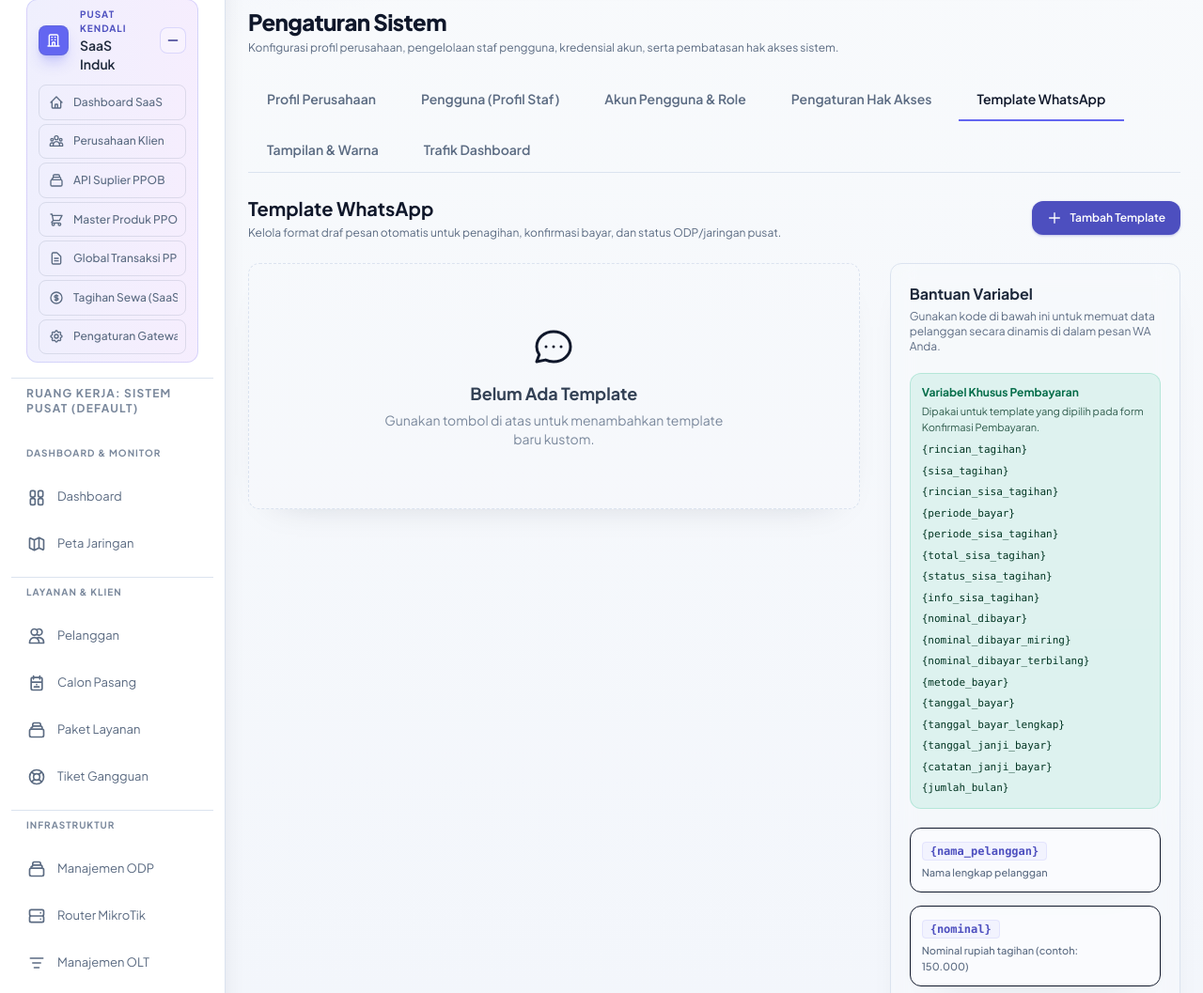
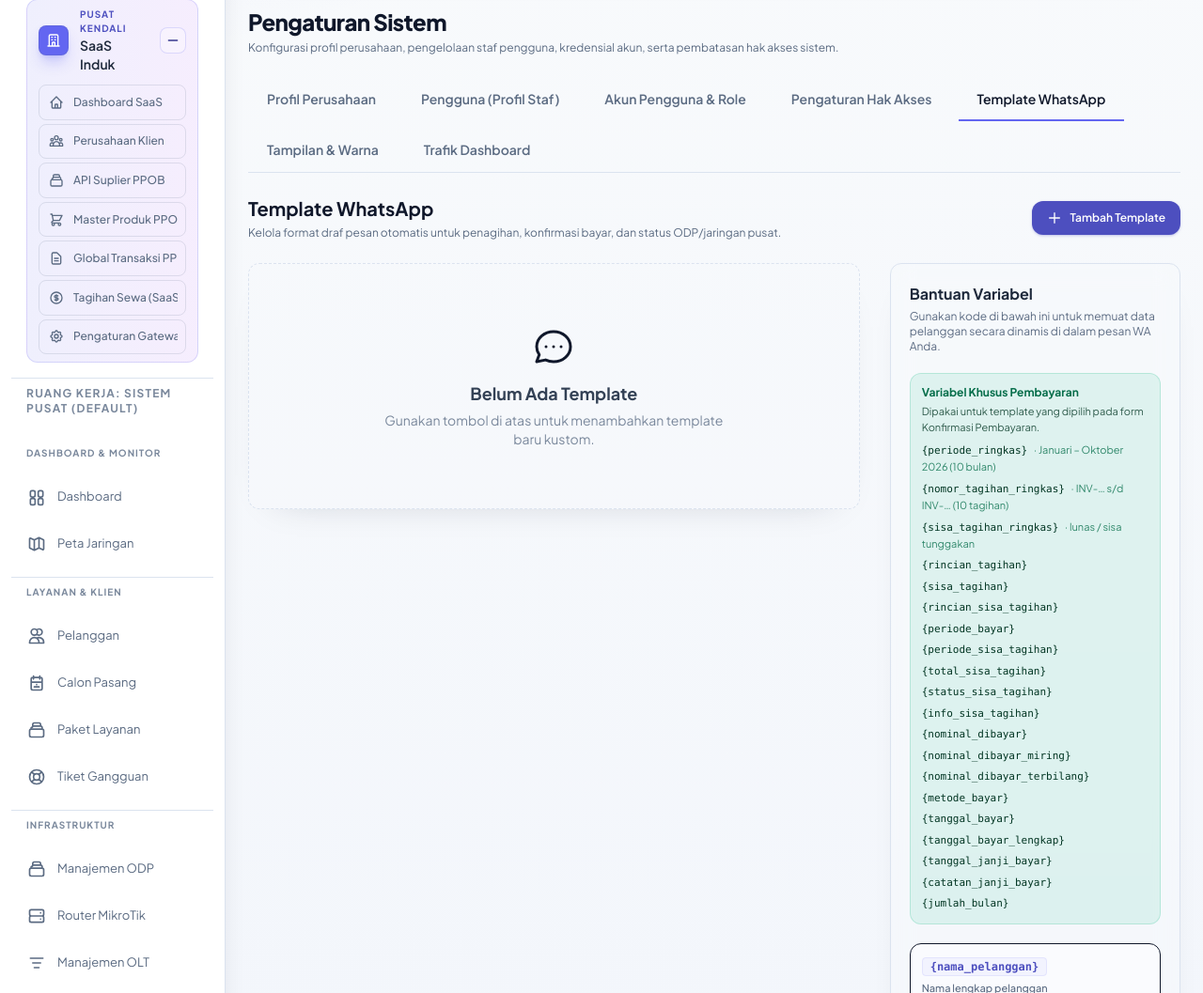
Before and after one commit to setiawan30y-creator/wifi_smart_wifi, a Laravel app: page /settings in a window 1280 px wide, after a click on "Template WhatsApp". Shown: the part 85-1142 px from the top of the page at 94% size. Run offline with Laravel 12, Linux system fonts and the light colour scheme; the visitor is signed in with stand-in values (Sample User, id 1); data comes from the database, SQL or seed files in the repository; data that the repository does not hold is empty; style sheets or scripts are compiled from the project's sources.

Commit message:
Bantuan Variabel: tampilkan kode isian ringkas pembayaran
Co-Authored-By: Claude Opus 5.5 <noreply@anthropic.com>
Claude-Session: https://claude.ai/code/session_01Xxd7g4onLPJ6uQMSHeRfsW

```diff
--- a/resources/views/settings/index.blade.php
+++ b/resources/views/settings/index.blade.php
@@ -928,6 +928,9 @@
                     <div class="text-xs font-bold text-emerald-300">Variabel Khusus Pembayaran</div>
                     <p class="mt-1 text-[11px] text-emerald-100/80">Dipakai untuk template yang dipilih pada form Konfirmasi Pembayaran.</p>
                     <div class="mt-2 grid gap-1.5 font-mono text-[11px] text-emerald-100">
+                        <span>{periode_ringkas} <em class="not-italic font-sans text-emerald-300/80">· Januari – Oktober 2026 (10 bulan)</em></span>
+                        <span>{nomor_tagihan_ringkas} <em class="not-italic font-sans text-emerald-300/80">· INV-… s/d INV-… (10 tagihan)</em></span>
+                        <span>{sisa_tagihan_ringkas} <em class="not-italic font-sans text-emerald-300/80">· lunas / sisa tunggakan</em></span>
                         <span>{rincian_tagihan}</span>
                         <span>{sisa_tagihan}</span>
                         <span>{rincian_sisa_tagihan}</span>
```
